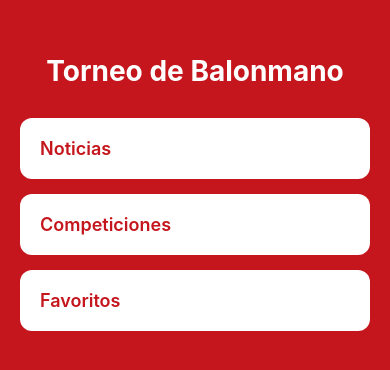
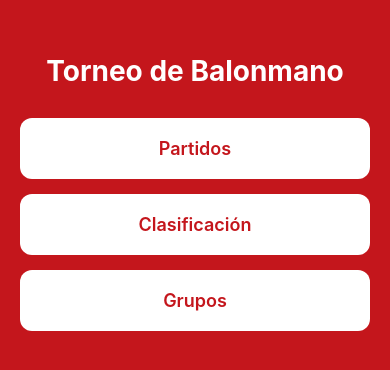
Before and after one commit to PLASENCIAHANDBALL/Plasencia-handball, a React Native app: screen / in a window 390 px wide. Shown: the part 222-592 px from the top of the page. Built offline with nearby package versions, Linux system fonts and the light colour scheme.

Commit message:
Replace card titles with card texts in App.js

```diff
--- a/App.js
+++ b/App.js
@@ -1,4 +1,3 @@
-import React from 'react';
 import { View, Text, StyleSheet, TouchableOpacity } from 'react-native';
 
 export default function App() {
@@ -7,15 +6,15 @@ export default function App() {
       <Text style={styles.title}>Torneo de Balonmano</Text>
 
       <TouchableOpacity style={styles.card}>
-        <Text style={styles.cardTitle}>Noticias</Text>
+        <Text style={styles.cardText}>Partidos</Text>
       </TouchableOpacity>
 
       <TouchableOpacity style={styles.card}>
-        <Text style={styles.cardTitle}>Competiciones</Text>
+        <Text style={styles.cardText}>Clasificación</Text>
       </TouchableOpacity>
 
       <TouchableOpacity style={styles.card}>
-        <Text style={styles.cardTitle}>Favoritos</Text>
+        <Text style={styles.cardText}>Grupos</Text>
       </TouchableOpacity>
     </View>
   );
@@ -25,26 +24,26 @@ const styles = StyleSheet.create({
   container: {
     flex: 1,
     backgroundColor: '#c4161c',
-    alignItems: 'center',
-    justifyContent: 'center',
-    padding: 20
+    padding: 20,
+    justifyContent: 'center'
   },
   title: {
+    color: '#fff',
     fontSize: 28,
-    color: '#fff',
+    textAlign: 'center',
     marginBottom: 30,
     fontWeight: 'bold'
   },
   card: {
     backgroundColor: '#fff',
-    width: '100%',
     padding: 20,
     borderRadius: 12,
     marginBottom: 15
   },
-  cardTitle: {
+  cardText: {
+    color: '#c4161c',
     fontSize: 18,
-    color: '#c4161c',
-    fontWeight: '600'
+    fontWeight: '600',
+    textAlign: 'center'
   }
 });
```
